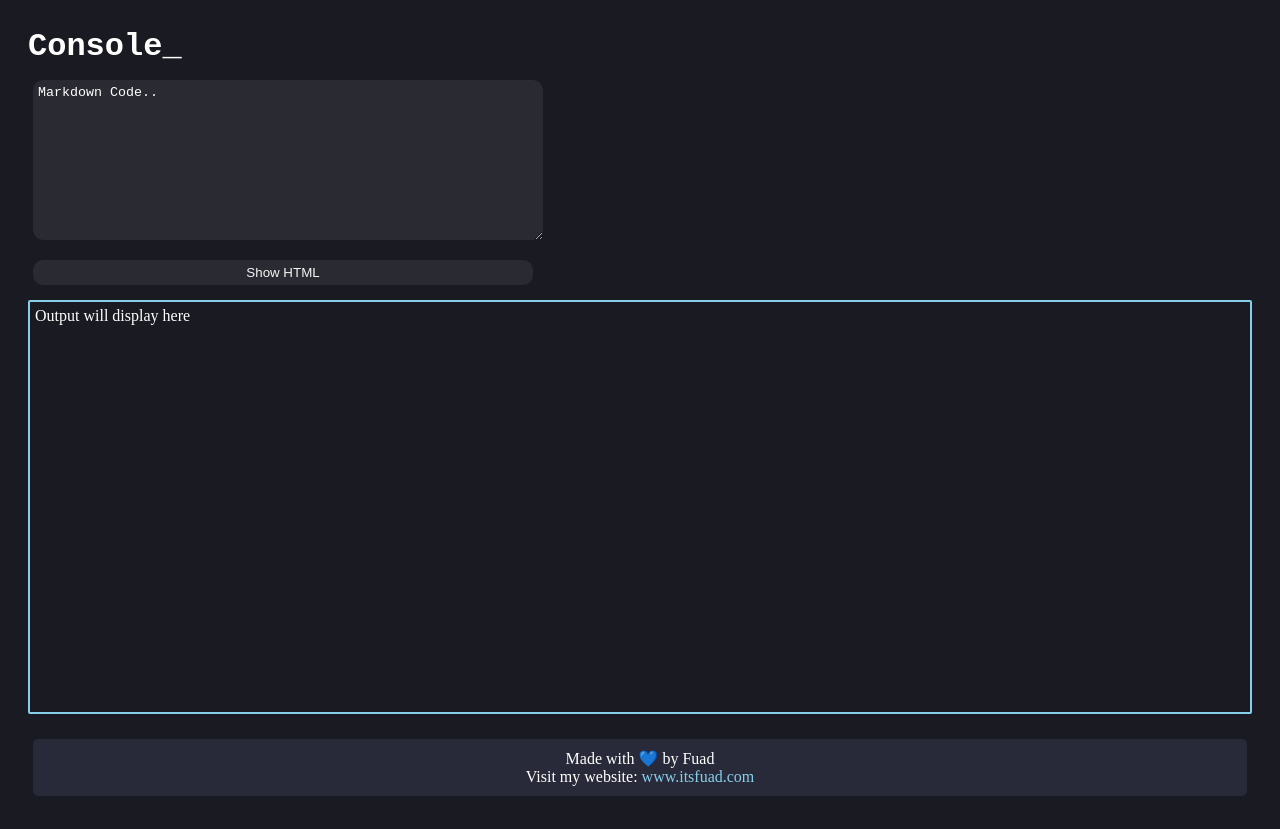
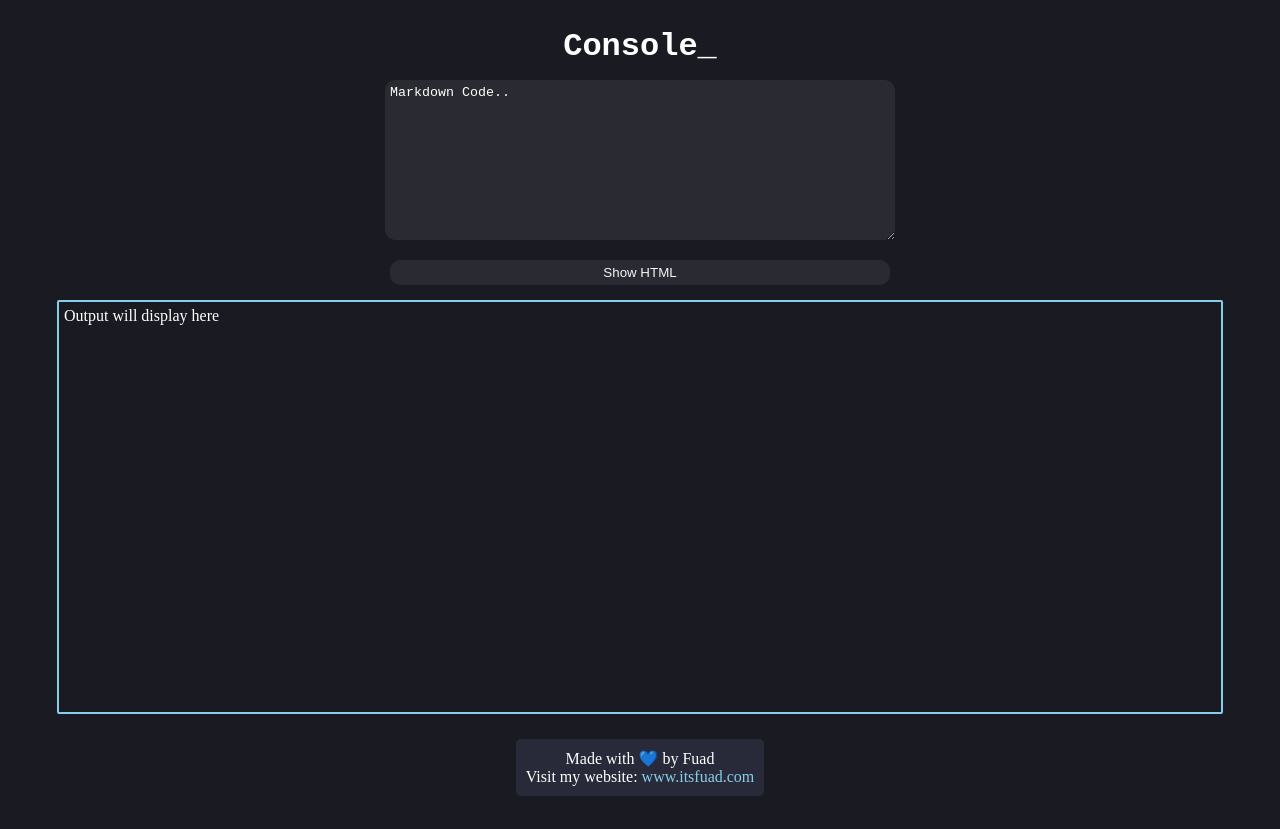
Before and after one commit to itsfuad/mdc, a plain HTML site: page index.html in a window 1280 px wide. Drawn offline with Linux system fonts and the light colour scheme.

Commit message:
empty check

```diff
--- a/index.html
+++ b/index.html
@@ -17,8 +17,8 @@
 
     <h1 id="title">Console_</h1>
 
-          <textarea name="contents" id="contents" cols="30" rows="10" placeholder="Markdown Code.." required ></textarea>
-          <input type="submit" value="Show HTML" id="convert-btn">
+    <textarea name="contents" id="contents" cols="30" rows="10" placeholder="Markdown Code.." ></textarea>
+    <input type="submit" value="Show HTML" id="convert-btn">
 
     <div id="viewbox">Output will display here</div>
 
--- a/main.js
+++ b/main.js
@@ -25,7 +25,7 @@ const updateviewbox = ()=> {
 }
 
 btn.addEventListener('click', ()=>{
-
+  if (content.value != "") {
     if (btn.value === "Show HTML") {
       btn.value = "Show Markdown";
       markdown = content.value;
@@ -33,9 +33,12 @@ btn.addEventListener('click', ()=>{
       viewbox.innerHTML = html;
       content.value = html;
     }
-  else{
+    else {
       btn.value = "Show HTML";
       content.value = markdown;
     }
+  } else {
+    alert("Write something first");
+  }
 
 });
--- a/style.css
+++ b/style.css
@@ -6,6 +6,8 @@ body {
   -webkit-box-direction: normal;
       -ms-flex-direction: column;
           flex-direction: column;
+          align-items: center;
+          justify-content: center;
   padding: 20px;
   gap: 10px;
   background: #1a1a22;
@@ -14,6 +16,8 @@ body {
 #title{
   font-family: 'Courier New', Courier, monospace;
   margin: 0;
+  position: sticky;
+  top: 0px;
 }
 form{
   display: flex;
@@ -73,9 +77,6 @@ input[type=button]:hover, input[type=submit]:hover  {
   height: max-content;
   min-width: 90vw;
   min-height: 50vh;
-  position: relative;
-  left:50%;
-  transform: translateX(-50%);
   padding: 5px;
 }
 a{
```
Lines whose indentation alone changed are shown as unchanged.
